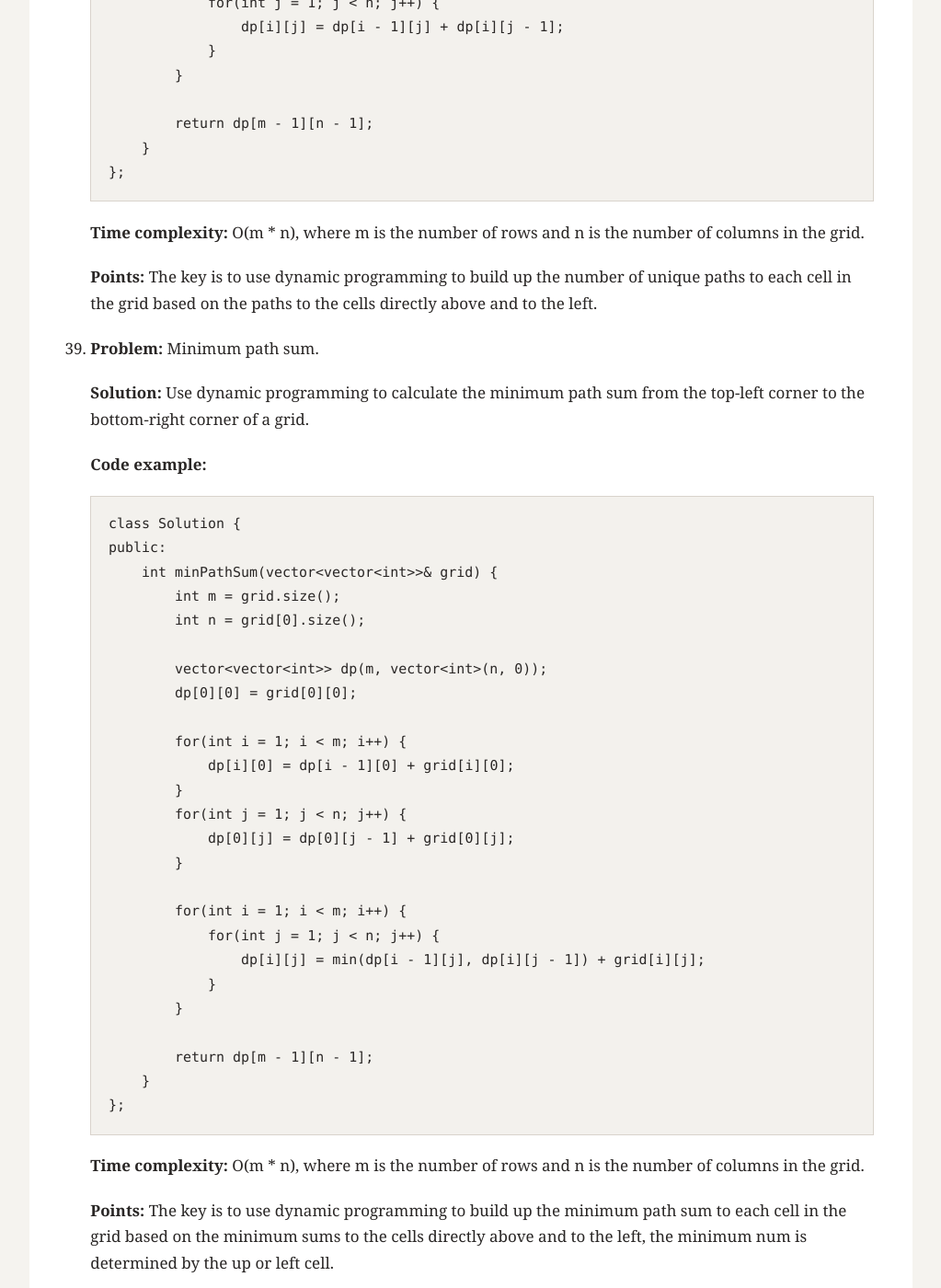
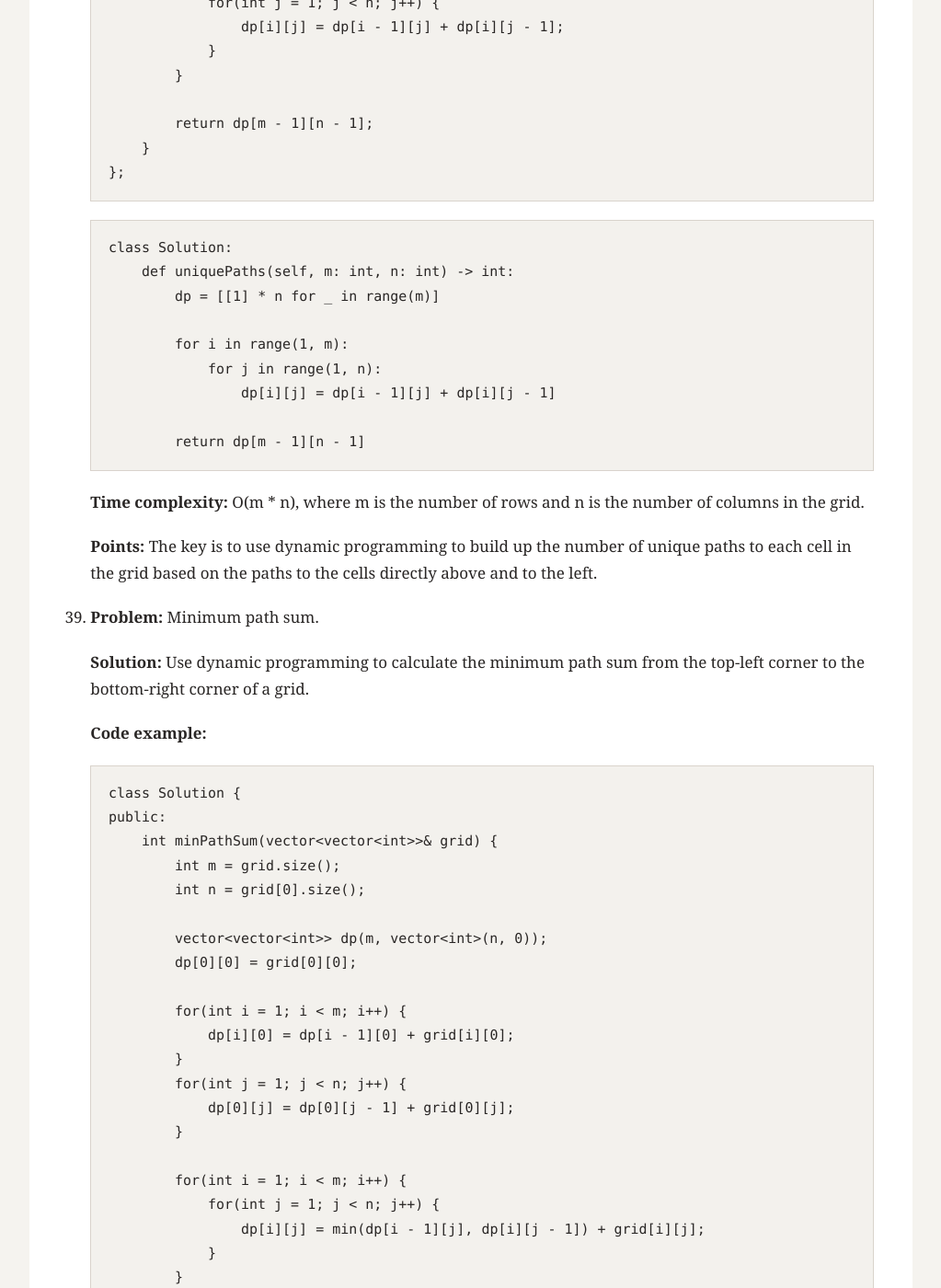
Before and after one commit to pridelzh/pridelzh.github.io, a Jekyll site: the page built from _posts/2026-08-02-record-algorithm-exercise.md, in a window 1280 px wide and 1400 px high, scrolled down 56911 px. Shown: the whole window at 92% size, without its empty margins (128-1151 px from the left). Built offline with Jekyll 4.4.1, drawn with Linux system fonts in a browser that asks for light colours.

Commit message:
update 2026-08-02-record-algorithm-exercise.md on 2026/08/28

````diff
--- a/_posts/2026-08-02-record-algorithm-exercise.md
+++ b/_posts/2026-08-02-record-algorithm-exercise.md
@@ -2042,6 +2042,18 @@ excerpt: "A record of traditional algorithm exercises."
     };
     ```
 
+    ```python
+    class Solution:
+        def uniquePaths(self, m: int, n: int) -> int:
+            dp = [[1] * n for _ in range(m)]
+
+            for i in range(1, m):
+                for j in range(1, n):
+                    dp[i][j] = dp[i - 1][j] + dp[i][j - 1]
+
+            return dp[m - 1][n - 1]
+    ```
+
     **Time complexity:** O(m * n), where m is the number of rows and n is the number of columns in the grid.
 
     **Points:** The key is to use dynamic programming to build up the number of unique paths to each cell in the grid based on the paths to the cells directly above and to the left.
@@ -2077,6 +2089,26 @@ excerpt: "A record of traditional algorithm exercises."
             return dp[m - 1][n - 1];
         }
     };
+    ```
+
+    ```python
+    class Solution:
+        def minPathSum(self, grid: List[List[int]]) -> int:
+            rows=len(grid)
+            columns=len(grid[0])
+            dp=[[0]*columns for _ in range(rows)]
+
+            dp[0][0]=grid[0][0]
+            for i in range(1,rows):
+                dp[i][0]=dp[i-1][o]+grid[i][0]
+            for j in range(1,columns):
+                dp[0][j]=dp[0][j-1]+grid[0][j]
+
+            for i in range(1,rows):
+                for j in range(1,columns):
+                    dp[i][j]=min(dp[i-1][j],dp[i][j-1])+grid[i][j]
+
+            return dp[rows-1][columns-1]
     ```
 
     **Time complexity:** O(m * n), where m is the number of rows and n is the number of columns in the grid.
````
